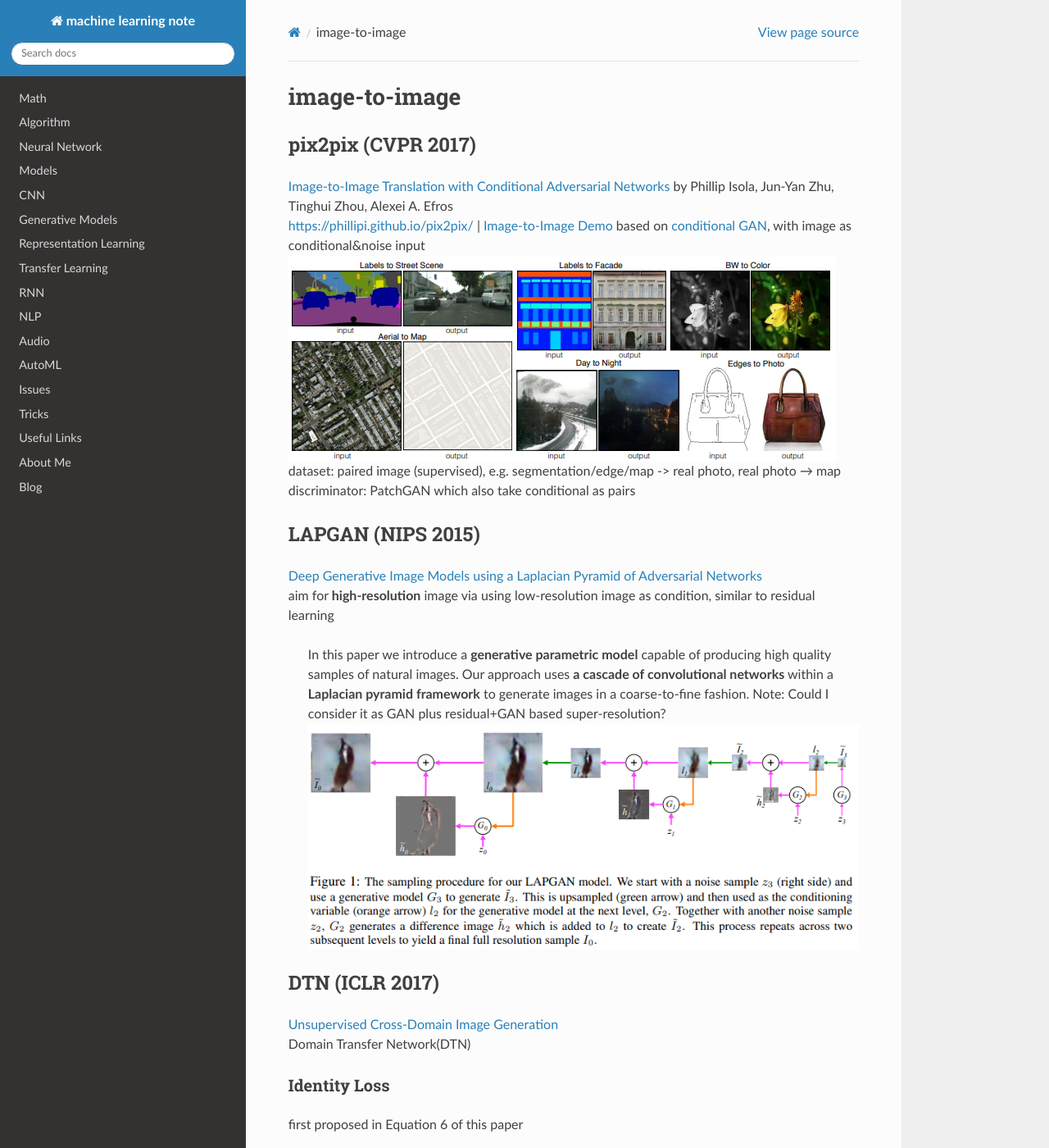
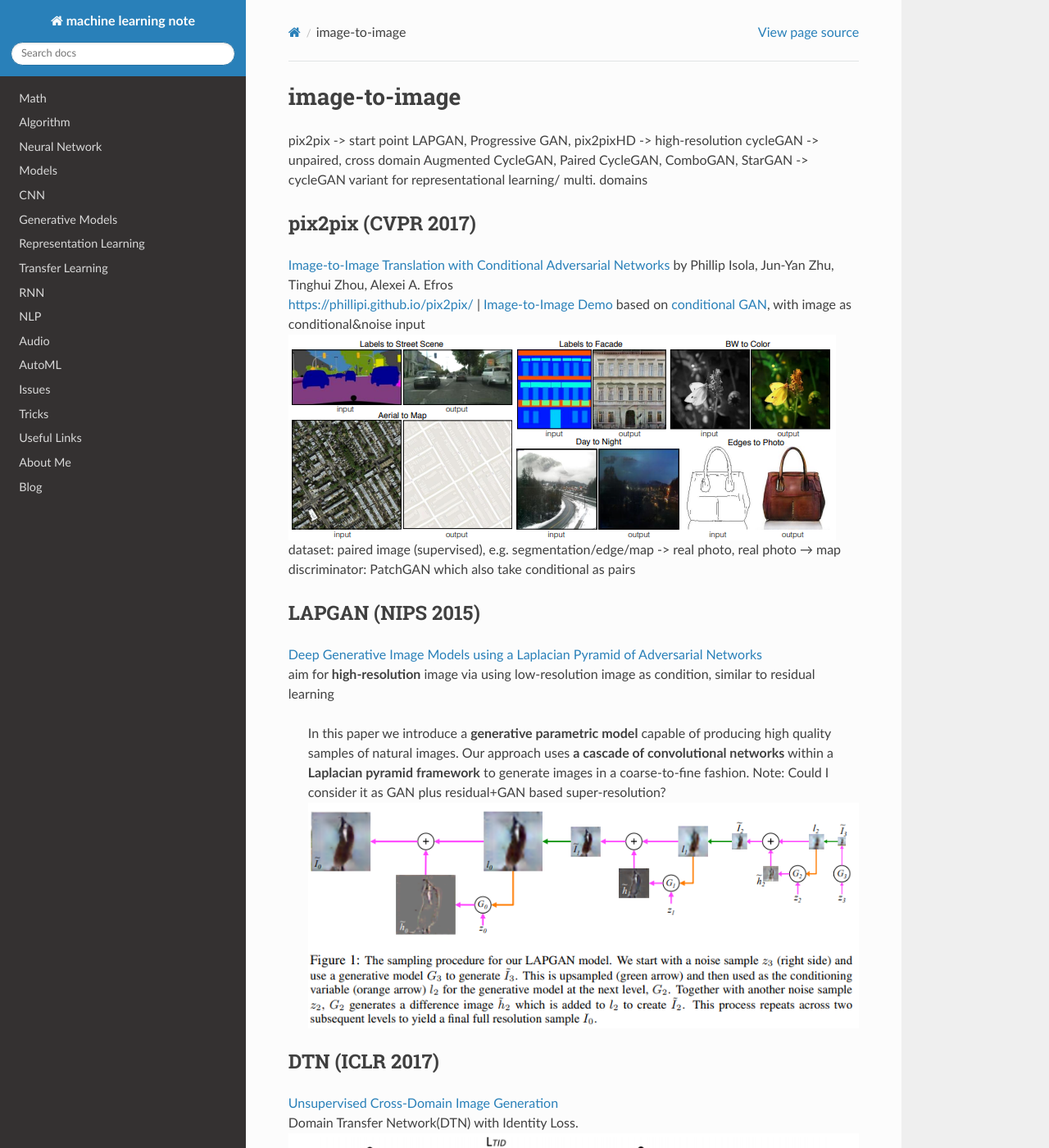
Before and after one commit to vlee-harmonicinc/machine-learning-note, a Sphinx documentation site: the page built from source/generative_models/GAN_image2image.md, in a window 1280 px wide and 1400 px high. Shown: the whole window at 82% size. Built offline with Sphinx 7.4.7 and the Read the Docs theme 2.0.0, drawn with Linux system fonts in a browser that asks for light colours.

```diff
--- a/source/generative_models/GAN_image2image.md
+++ b/source/generative_models/GAN_image2image.md
@@ -1,4 +1,9 @@
 # image-to-image
+
+pix2pix -> start point
+LAPGAN, Progressive GAN, pix2pixHD -> high-resolution
+cycleGAN -> unpaired, cross domain
+Augmented CycleGAN, Paired CycleGAN, ComboGAN, StarGAN -> cycleGAN variant for representational learning/ multi. domains
 
 ## pix2pix (CVPR 2017)
 [Image-to-Image Translation with Conditional Adversarial Networks](https://arxiv.org/abs/1611.07004) by Phillip Isola, Jun-Yan Zhu, Tinghui Zhou, Alexei A. Efros
@@ -18,8 +23,9 @@ Note: Could I consider it as GAN plus residual+GAN based super-resolution?
 
 ## DTN (ICLR 2017)
 [Unsupervised Cross-Domain Image Generation](https://arxiv.org/abs/1611.02200)
-Domain Transfer Network(DTN)
-### Identity Loss
+Domain Transfer Network(DTN) with Identity Loss.
+![](img/DTN.png)
+##### Identity Loss
 first proposed in Equation 6 of this paper
 > The generator trained with this loss will often be more conservative for unknown content. -- from CycleGAN FAQ
 
```
Also changed, not shown: source/CNN/img2img/super-resolution.md (+2 -6 lines), source/CNN/img2img/video_frame_interpolation.md (+24 -5 lines), source/CNN/models.md (+7 -0 lines), source/algorithm/optical_flow.md (added, +1 -0 lines), source/CNN/img/deformable_convolution.png (added), source/CNN/img2img/img/MEMC-Net_architecture.png (added), source/generative_models/img/DTN.png (added).
